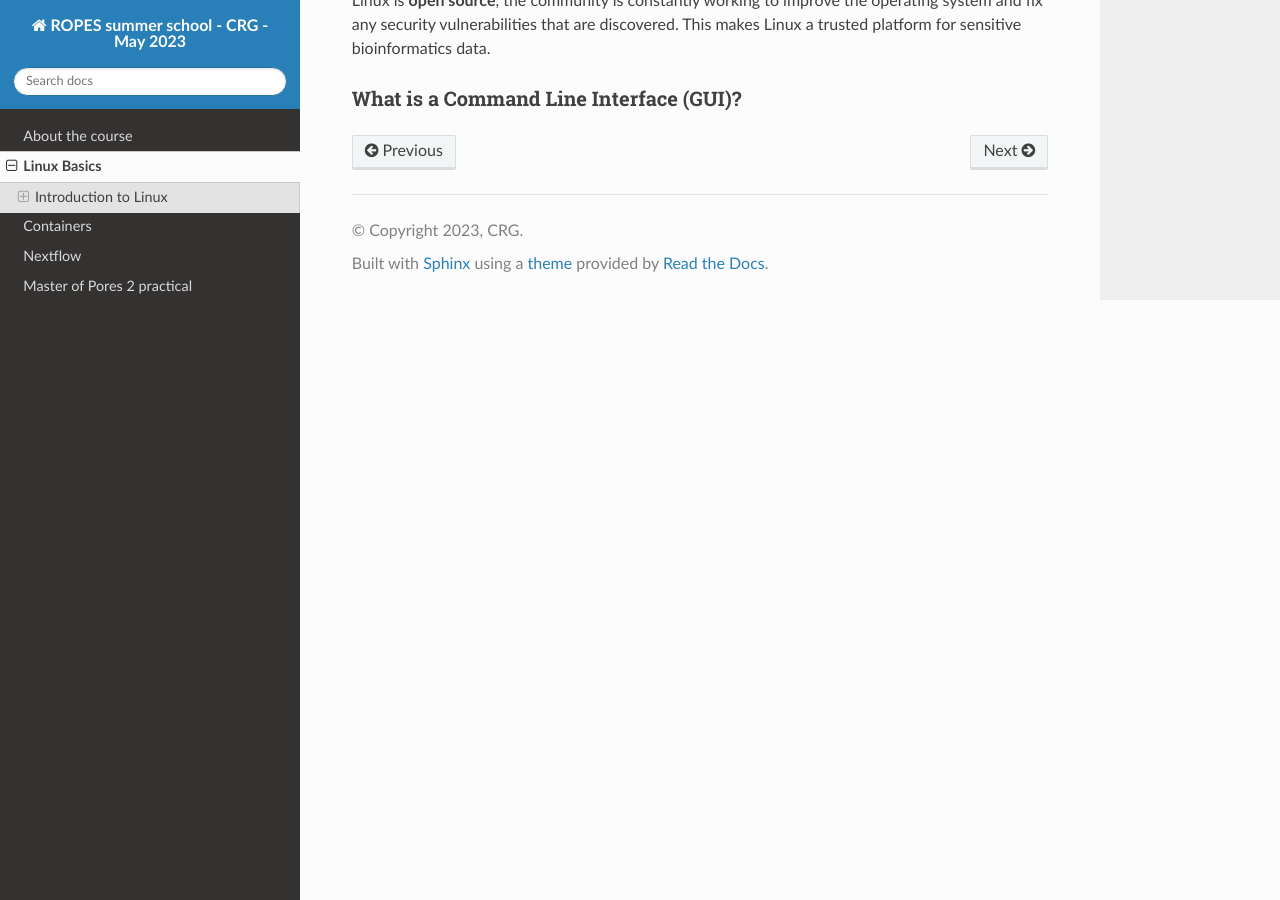
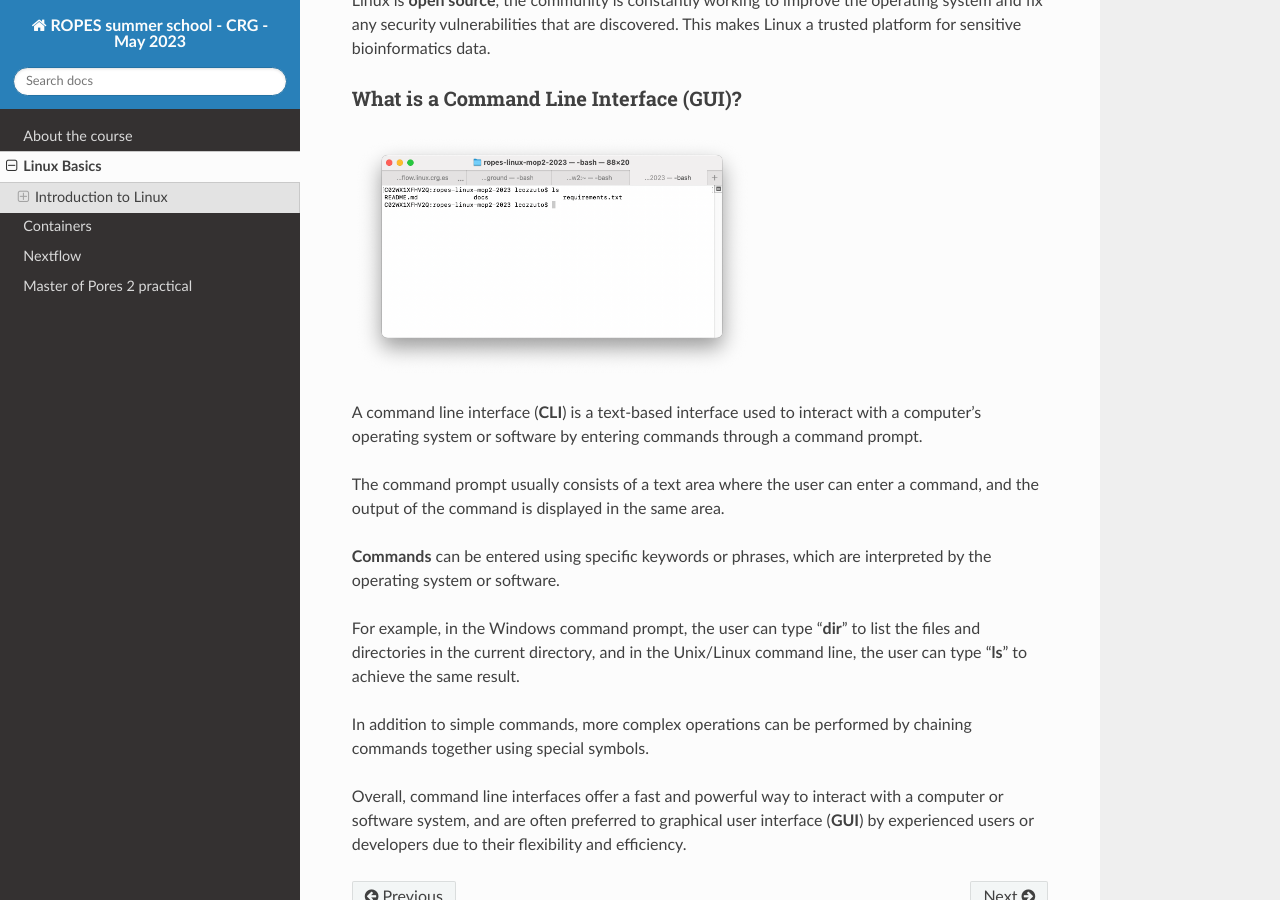
Before and after one commit to biocorecrg/ropes-linux-mop2-2023, a Sphinx documentation site: the page built from docs/linux_basics.rst, in a window 1280 px wide and 900 px high, scrolled down 1253 px. Built offline with Sphinx 7.4.7 and the Read the Docs theme 2.0.0, drawn with Linux system fonts in a browser that asks for light colours.

Commit message:
Update linux_basics.rst

```diff
--- a/docs/linux_basics.rst
+++ b/docs/linux_basics.rst
@@ -36,3 +36,18 @@ Another advantage of Linux for bioinformatics is its strong focus on security an
 
 What is a Command Line Interface (GUI)?
 ---------------------
+
+.. image:: images/cli.png
+  :width: 400
+
+A command line interface (**CLI**) is a text-based interface used to interact with a computer's operating system or software by entering commands through a command prompt.
+
+The command prompt usually consists of a text area where the user can enter a command, and the output of the command is displayed in the same area.
+
+**Commands** can be entered using specific keywords or phrases, which are interpreted by the operating system or software.
+
+For example, in the Windows command prompt, the user can type "**dir**" to list the files and directories in the current directory, and in the Unix/Linux command line, the user can type "**ls**" to achieve the same result.
+
+In addition to simple commands, more complex operations can be performed by chaining commands together using special symbols.
+
+Overall, command line interfaces offer a fast and powerful way to interact with a computer or software system, and are often preferred to graphical user interface (**GUI**) by experienced users or developers due to their flexibility and efficiency.
```
